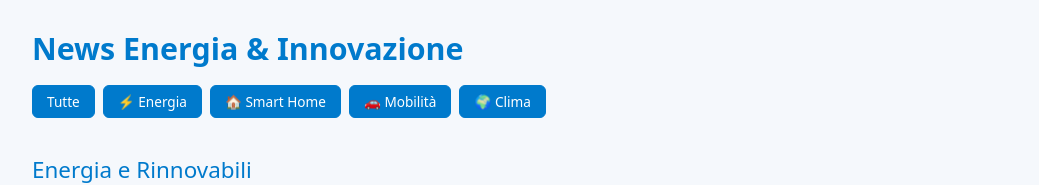
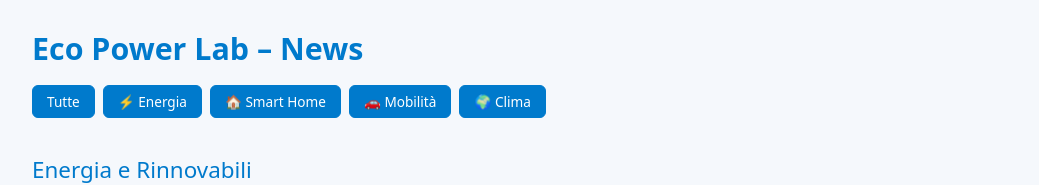
Before and after one commit to stecose/ecopowerlab, a website: page index.html in a window 1280 px wide. Shown: the top 185 px of the page, without its empty margins (120-1159 px from the left). Drawn offline with Linux system fonts and the light colour scheme.

Commit message:
Update index.html

```diff
--- a/index.html
+++ b/index.html
@@ -44,7 +44,7 @@
 </head>
 <body>
   <div class="container" id="app">
-    <h1>News Energia & Innovazione</h1>
+    <h1>Eco Power Lab – News</h1>
     <div class="filters" aria-label="Filtri categorie">
       <div class="filter active" data-cat="all">Tutte</div>
       <div class="filter active" data-cat="Energia">⚡ Energia</div>
```
